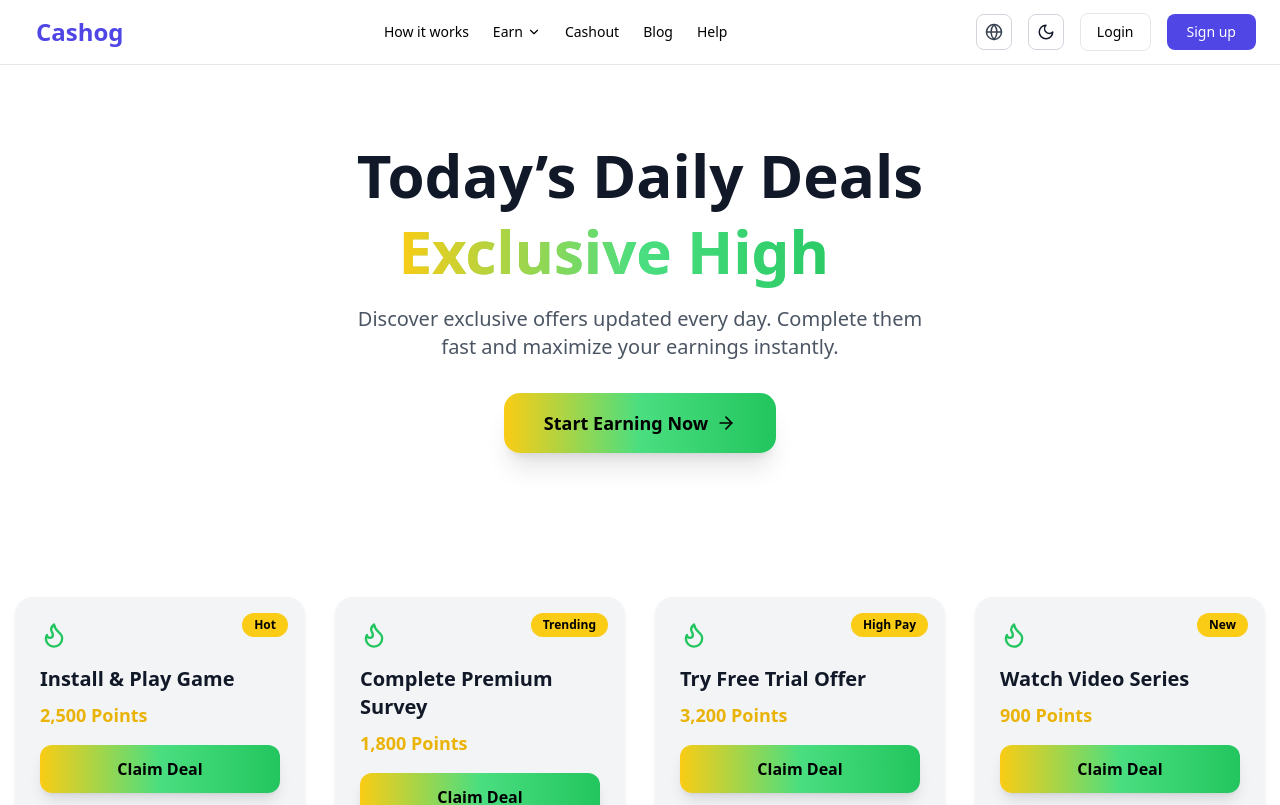
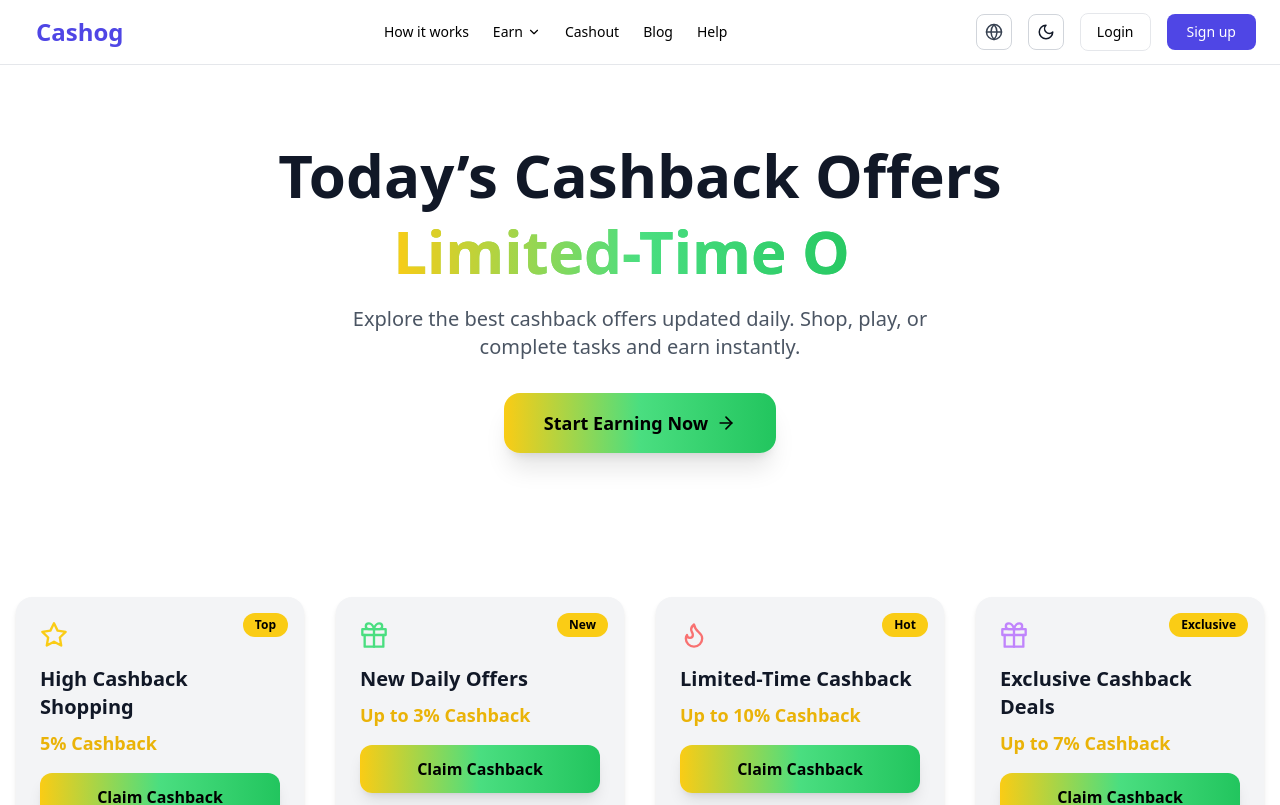
Before and after one commit to tool63/cashin, a Next.js app: page /daily-deals in a window 1280 px wide. Shown: the top 805 px of the page. Built offline with nearby package versions, Linux system fonts and the light colour scheme.

Commit message:
Update page.tsx

```diff
--- a/app/(site)/daily-deals/page.tsx
+++ b/app/(site)/daily-deals/page.tsx
@@ -3,14 +3,14 @@
 import React from "react";
 import { motion } from "framer-motion";
 import Link from "next/link";
-import { ArrowRight, Flame } from "lucide-react";
+import { ArrowRight, Flame, Star, Gift } from "lucide-react";
 import Meta from "@/components/seo/SeoEngine";
 import TypingText from "@/components/typing/TypingText";
 
 /* ================= SEO ================= */
-const pageTitle = "Cashog - Daily Deals";
+const pageTitle = "Cashog - Cashback Offers";
 const pageDescription =
-  "Explore high-paying daily deals and limited-time offers. Earn more points daily with exclusive Cashog rewards.";
+  "Discover high-paying cashback offers and maximize your earnings daily. Explore exclusive rewards with Cashog.";
 
 /* ================= ANIMATION ================= */
 const containerVariants = {
@@ -23,12 +23,12 @@ const itemVariants = {
   show: { opacity: 1, y: 0, transition: { duration: 0.6 } },
 };
 
-/* ================= DEAL DATA ================= */
-const deals = [
-  { id: 1, title: "Install & Play Game", payout: "2,500 Points", badge: "Hot" },
-  { id: 2, title: "Complete Premium Survey", payout: "1,800 Points", badge: "Trending" },
-  { id: 3, title: "Try Free Trial Offer", payout: "3,200 Points", badge: "High Pay" },
-  { id: 4, title: "Watch Video Series", payout: "900 Points", badge: "New" },
+/* ================= CASHBACK OFFERS ================= */
+const cashbackOffers = [
+  { id: 1, title: "High Cashback Shopping", payout: "5% Cashback", badge: "Top", icon: <Star size={28} className="text-yellow-400" /> },
+  { id: 2, title: "New Daily Offers", payout: "Up to 3% Cashback", badge: "New", icon: <Gift size={28} className="text-green-400" /> },
+  { id: 3, title: "Limited-Time Cashback", payout: "Up to 10% Cashback", badge: "Hot", icon: <Flame size={28} className="text-red-400" /> },
+  { id: 4, title: "Exclusive Cashback Deals", payout: "Up to 7% Cashback", badge: "Exclusive", icon: <Gift size={28} className="text-purple-400" /> },
 ];
 
 export default function DailyDeals() {
@@ -50,19 +50,20 @@ export default function DailyDeals() {
               variants={itemVariants}
               className="text-4xl sm:text-5xl md:text-6xl font-extrabold mb-4"
             >
-              Today’s Daily Deals
+              Today’s Cashback Offers
             </motion.h1>
 
+            {/* Typing Text */}
             <motion.div
               variants={itemVariants}
               className="text-3xl sm:text-4xl md:text-5xl font-extrabold mb-6 bg-clip-text text-transparent bg-gradient-to-r from-yellow-400 via-green-400 to-green-500"
             >
               <TypingText
                 words={[
-                  "Limited-Time Rewards",
-                  "Exclusive High Payouts",
-                  "New Deals Every Day",
-                  "Boost Your Earnings",
+                  "High Cashback Rewards",
+                  "Limited-Time Offers",
+                  "Exclusive Cashback Deals",
+                  "New Daily Cashback",
                 ]}
               />
             </motion.div>
@@ -71,7 +72,7 @@ export default function DailyDeals() {
               variants={itemVariants}
               className="text-lg md:text-xl text-gray-600 dark:text-gray-400 max-w-xl mx-auto"
             >
-              Discover exclusive offers updated every day. Complete them fast and maximize your earnings instantly.
+              Explore the best cashback offers updated daily. Shop, play, or complete tasks and earn instantly.
             </motion.p>
 
             <motion.div variants={itemVariants} className="mt-8">
@@ -89,11 +90,11 @@ export default function DailyDeals() {
           </div>
         </motion.section>
 
-        {/* ================= DEAL GRID ================= */}
+        {/* ================= CASHBACK OFFERS GRID ================= */}
         <section className="max-w-7xl mx-auto px-4 py-16 grid gap-8 sm:grid-cols-2 lg:grid-cols-4">
-          {deals.map((deal, i) => (
+          {cashbackOffers.map((offer, i) => (
             <motion.div
-              key={deal.id}
+              key={offer.id}
               initial={{ opacity: 0, y: 40 }}
               whileInView={{ opacity: 1, y: 0 }}
               viewport={{ once: true }}
@@ -101,25 +102,23 @@ export default function DailyDeals() {
               className="relative bg-gray-100 dark:bg-[#1A1F2B] rounded-2xl p-6 shadow-md hover:shadow-xl transition-all duration-300 hover:-translate-y-2"
             >
               <div className="absolute top-4 right-4 text-xs font-bold bg-yellow-400 text-black px-3 py-1 rounded-full">
-                {deal.badge}
+                {offer.badge}
               </div>
 
-              <div className="mb-4 text-green-500">
-                <Flame size={28} />
-              </div>
+              <div className="mb-4">{offer.icon}</div>
 
-              <h3 className="text-xl font-semibold mb-2">{deal.title}</h3>
+              <h3 className="text-xl font-semibold mb-2">{offer.title}</h3>
 
-              <p className="text-lg font-bold text-yellow-500 mb-4">{deal.payout}</p>
+              <p className="text-lg font-bold text-yellow-500 mb-4">{offer.payout}</p>
 
-              {/* Deal CTA using cta-observer */}
+              {/* Card CTA using cta-observer */}
               <Link href="/signup" className="cta-observer">
                 <motion.button
                   whileHover={{ scale: 1.05 }}
                   whileTap={{ scale: 0.95 }}
                   className="w-full bg-gradient-to-r from-yellow-400 via-green-400 to-green-500 text-black py-3 rounded-xl font-semibold shadow-lg"
                 >
-                  Claim Deal
+                  Claim Cashback
                 </motion.button>
               </Link>
             </motion.div>
@@ -129,7 +128,7 @@ export default function DailyDeals() {
         {/* ================= FINAL CTA ================= */}
         <section className="text-center py-24">
           <h2 className="text-4xl font-extrabold mb-6 bg-clip-text text-transparent bg-gradient-to-r from-yellow-400 via-green-400 to-green-500">
-            Don’t Miss Today’s Best Offers
+            Don’t Miss Today’s Cashback Offers
           </h2>
 
           <Link href="/signup" className="cta-observer">
```
